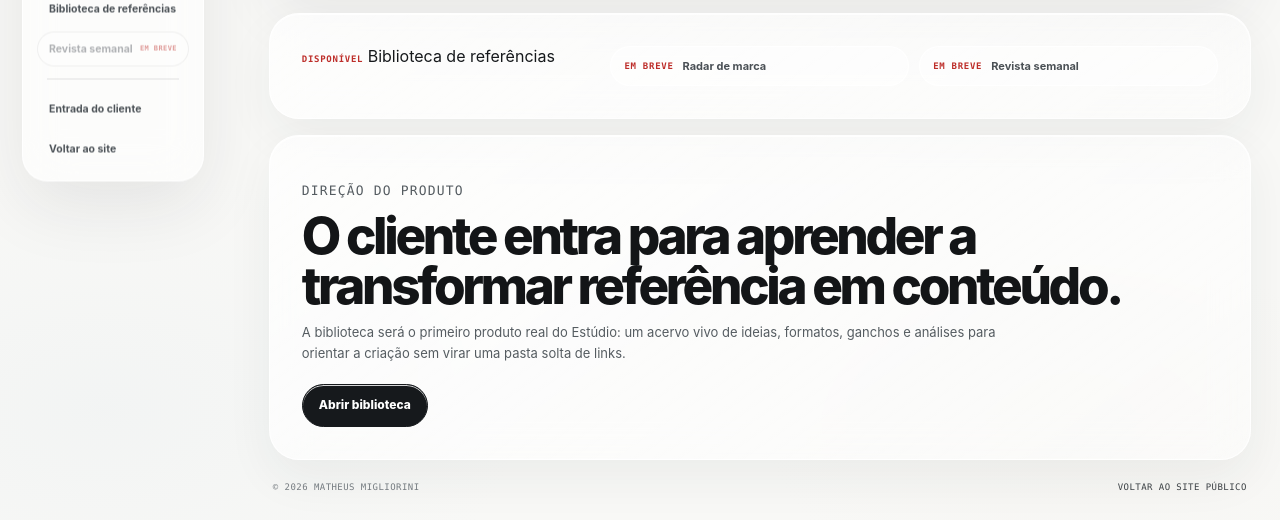
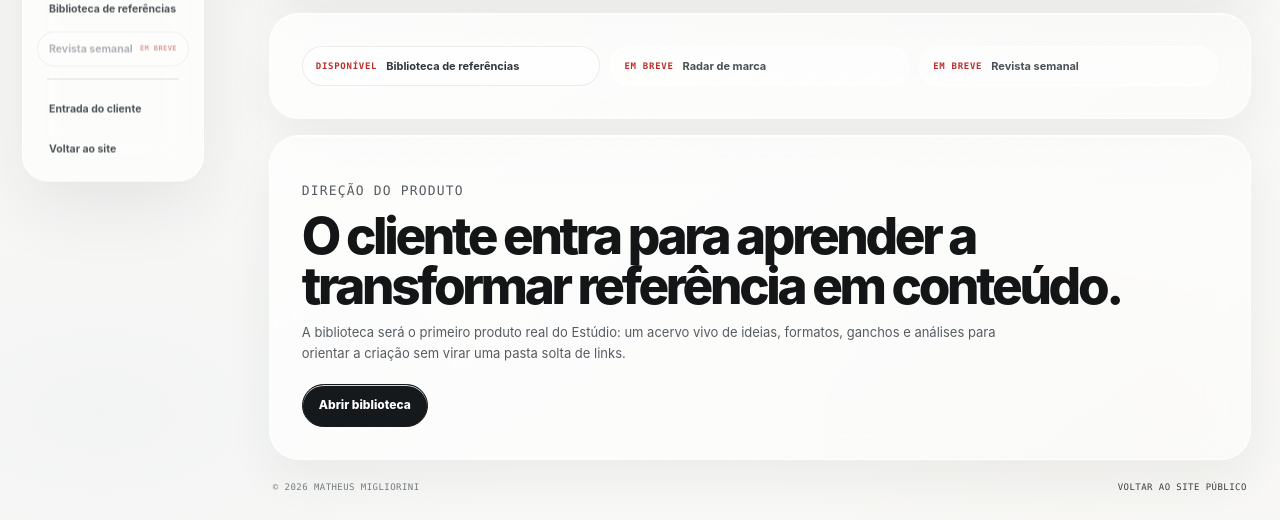
Before and after one commit to MiglioriniMath/portfolio-matheus, a plain HTML site: page clientes/index.html in a window 1280 px wide. Shown: the part 391-911 px from the top of the page. Drawn offline with Linux system fonts and the light colour scheme.

Commit message:
Refine Estudio status buttons

```diff
--- a/styles/estudio-historias-overrides-v2.css
+++ b/styles/estudio-historias-overrides-v2.css
@@ -31,6 +31,41 @@
   font-size: 7px;
   letter-spacing: .06em;
   text-transform: uppercase;
+}
+
+.studio-status-link {
+  min-height: 40px;
+  display: flex;
+  align-items: center;
+  gap: 9px;
+  padding: 0 13px;
+  border: 1px solid rgba(22,24,26,.08);
+  border-radius: 999px;
+  background: rgba(255,255,255,.62);
+  color: #30363b;
+  font-size: 11px;
+  font-weight: 720;
+  text-decoration: none;
+  box-shadow: inset 0 1px 0 rgba(255,255,255,.82);
+  transition: transform .16s ease, background-color .16s ease, color .16s ease;
+}
+
+.studio-status-link:hover {
+  transform: translateY(-1px);
+  background: #16191c;
+  color: #fff;
+}
+
+.studio-status-link b {
+  color: var(--ml-red,#bd2e2a);
+  font-family: var(--ml-mono, monospace);
+  font-size: 9px;
+  letter-spacing: .08em;
+  text-transform: uppercase;
+}
+
+.studio-status-link:hover b {
+  color: #fff;
 }
 
 .reference-card.is-disabled {
```
